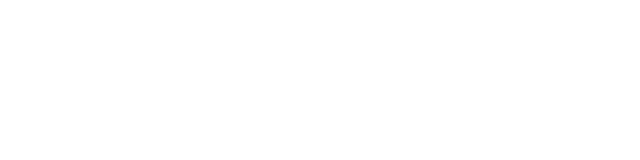
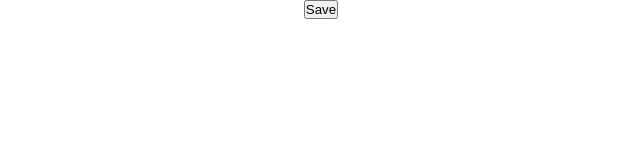
Before and after one commit to kunal-umap/LinkTreeGenerator, a React (Create React App) app in the folder client/: page /detail in a window 1280 px wide. Shown: the top 160 px of the page, without its empty margins (319-959 px from the left). Built offline with nearby package versions, Linux system fonts and the light colour scheme.

Commit message:
minor changes

```diff
--- a/client/src/pages/Data/Data.jsx
+++ b/client/src/pages/Data/Data.jsx
@@ -1,9 +1,14 @@
 import React from 'react'
+import "./data.css";
+export default function Data() {
 
-export default function Data() {
   return (
     <div className='data'>
+      <form onSubmit={''}>
 
+        <button type="submit">Save</button>
+
+      </form>
     </div>
   )
 }
--- a/client/src/pages/Data/data.css
+++ b/client/src/pages/Data/data.css
@@ -0,0 +1,5 @@
+.data {
+    text-align: center;
+    min-height: 100vh;
+    width: 100vw;
+}
```
